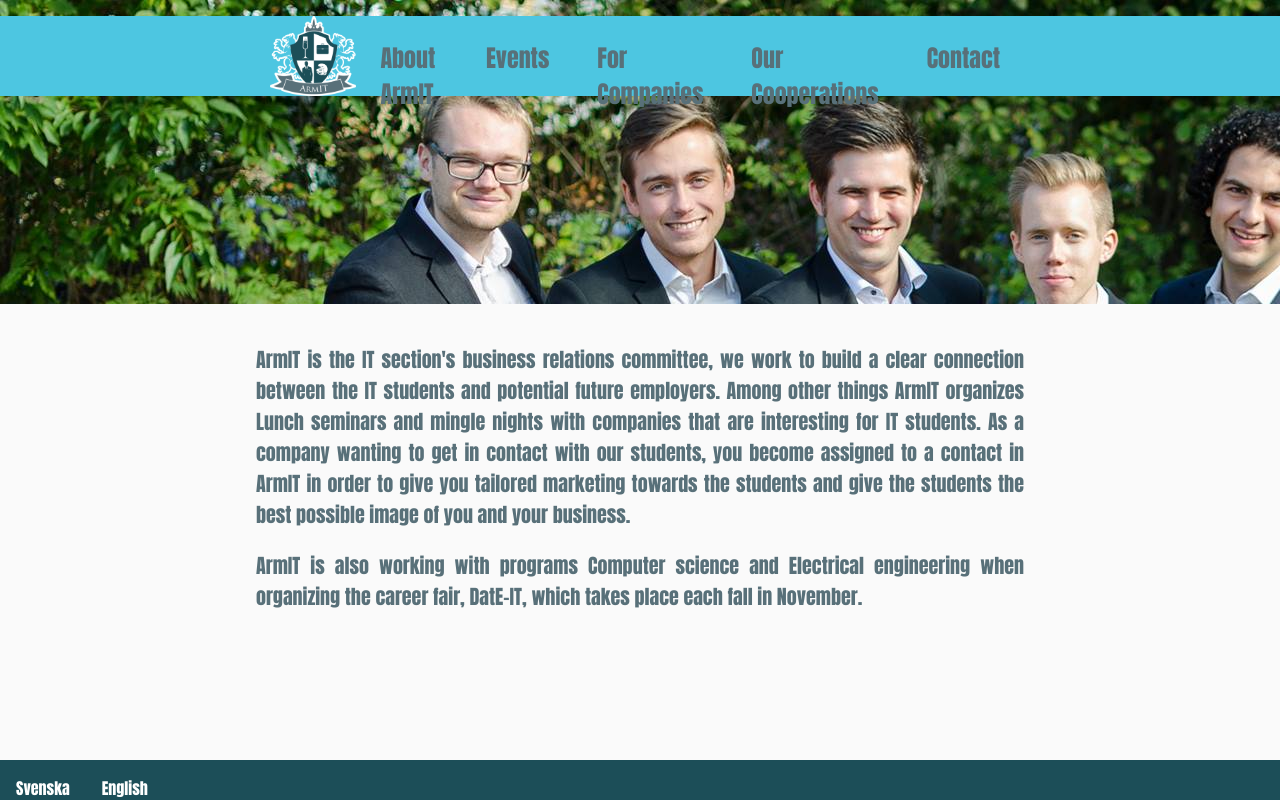
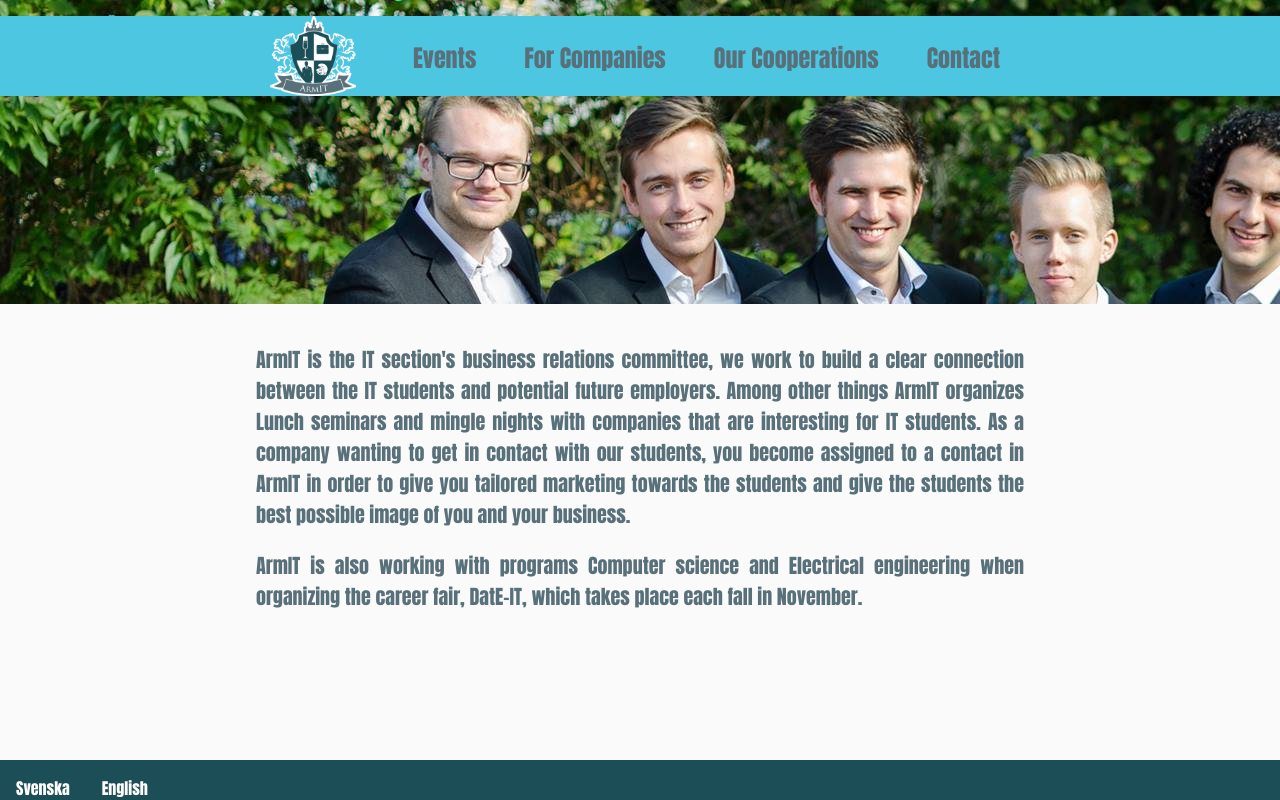
Before and after one commit to HampusDahlin/web, a plain HTML site: page armit/EN/home.html in a window 1280 px wide. Drawn offline with nearby package versions, Linux system fonts and the light colour scheme.

Commit message:
added placeholders for english subsites

```diff
--- a/armit/EN/home.html
+++ b/armit/EN/home.html
@@ -29,27 +29,22 @@
 						</a>
 					</div>
 					<div id="rightNav">
-						<a href="" class="navLink">
-							<div class="navItem">
-								About ArmIT
-							</div>
-						</a>
-						<a href="" class="navLink">
+						<a href="events.html" class="navLink">
 							<div class="navItem">
 								Events
 							</div>
 						</a>
-						<a href="" class="navLink">
+						<a href="companies.html" class="navLink">
 							<div class="navItem">
 								For Companies
 							</div>
 						</a>
-						<a href="" class="navLink">
+						<a href="cooperations.html" class="navLink">
 							<div class="navItem">
 								Our Cooperations
 							</div>
 						</a>
-						<a href="" class="navLink">
+						<a href="contact.html" class="navLink">
 							<div class="navItem">
 								Contact
 							</div>
```
Also changed, not shown: armit/SV/home.html (+0 -6 lines).
